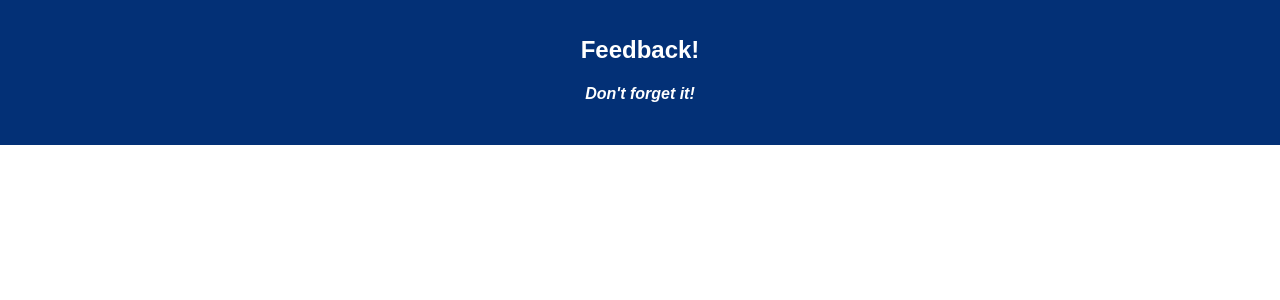
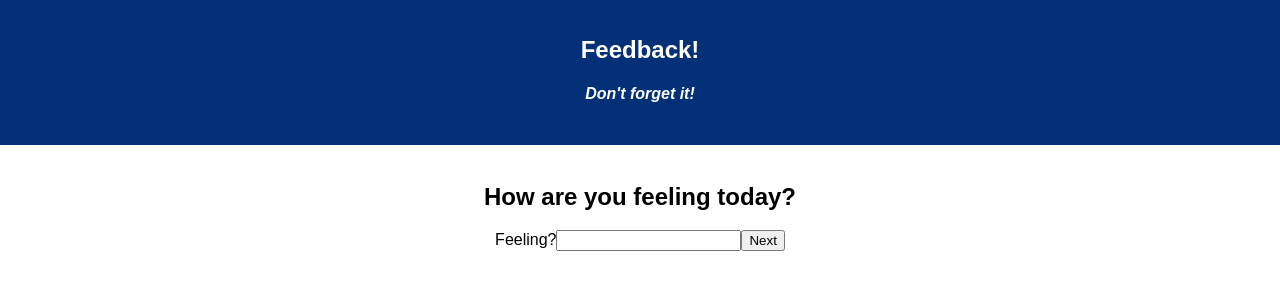
Before and after one commit to sdeda1us/redux-feedback-loop, a React (Create React App) app: page / in a window 1280 px wide. Shown: the top 300 px of the page. Built offline with nearby package versions, Linux system fonts and the light colour scheme.

Commit message:
skeletons of question forms completed

```diff
--- a/src/components/App/App.js
+++ b/src/components/App/App.js
@@ -2,6 +2,7 @@ import React, { Component } from 'react';
 import axios from 'axios';
 import './App.css';
 import Header from '../Header/Header';
+import Feeling from '../Feeling/Feeling';
 
 class App extends Component {
   render() {
@@ -9,6 +10,7 @@ class App extends Component {
       <div className="App">
         <Header />
         <br/>
+        <Feeling />
       </div>
     );
   }
--- /dev/null
+++ b/src/components/Feeling/Feeling.js
@@ -0,0 +1,17 @@
+import React, { Component } from 'react';
+
+
+class Feeling extends Component {
+    render() {
+        return (
+            <div>
+                <h2>How are you feeling today?</h2>
+                <label>Feeling?</label>
+                <input type="number"/>
+                <button>Next</button>
+            </div>
+        )
+    }
+}
+
+export default Feeling;
```
Also changed, not shown: src/components/Comments/Comments.js (added, +17 -0 lines), src/components/Supported/Supported.js (added, +17 -0 lines), src/components/Understanding/Understanding.js (added, +17 -0 lines), src/components/_template/_template.js (added, +12 -0 lines).
